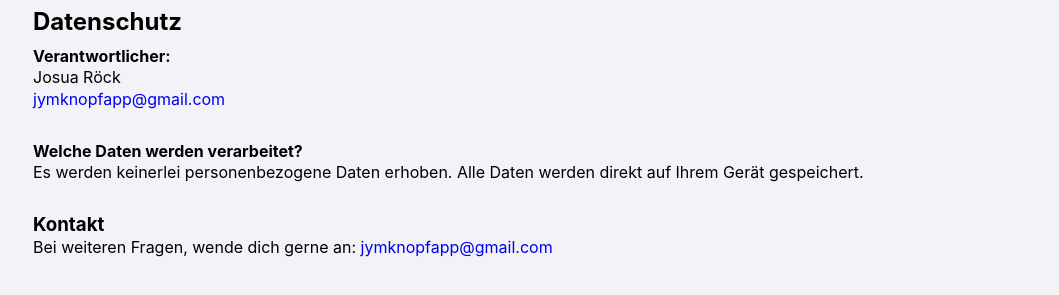
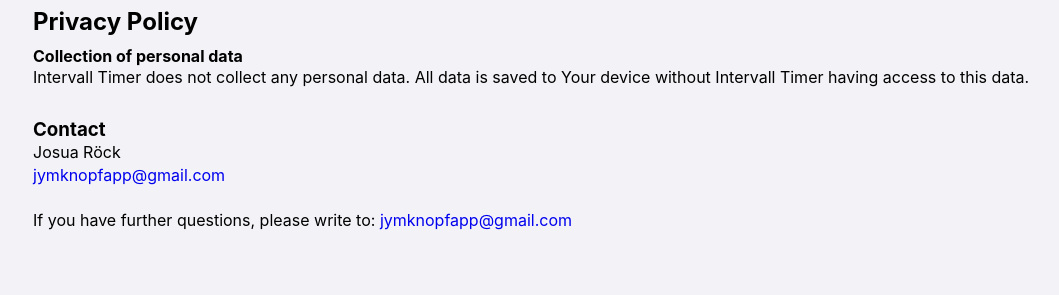
Before and after one commit to josuaroeck/jymknopf-web, a plain HTML site: page intervall-timer-privacy.html in a window 1280 px wide. Shown: the part 123-418 px from the top of the page, without its empty margins (17-1076 px from the left). Drawn offline with Linux system fonts and the light colour scheme.

Commit message:
add privacy for intervall timer

```diff
--- a/intervall-timer-privacy.html
+++ b/intervall-timer-privacy.html
@@ -30,29 +30,29 @@
         <div class="wrapper">
 
             <div class='body body--leading u-padding_10'>
-                <h2>Datenschutz</h2>
+                <h2>Privacy Policy</h2>
 
                 <div class="section">
-                    <h4>Verantwortlicher:</h4>
+                    <h4>Collection of personal data</h4>
+                    <p>
+                        Intervall Timer does not collect any personal data. All data is saved to Your device without
+                        Intervall Timer having access to this data.
+                    </p>
+                </div>
+
+                <div class='section'>
+                    <h3>Contact</h3>
 
                     <p>
                         Josua Röck
                         <br>
                         <a href="mailto:jymknopfapp@gmail.com">jymknopfapp@gmail.com</a>
+                        <br>
                     </p>
-                </div>
 
-                <div class="section">
-                    <h4>Welche Daten werden verarbeitet?</h4>
-                    <p>
-                        Es werden keinerlei personenbezogene Daten erhoben. Alle Daten werden direkt auf Ihrem Gerät
-                        gespeichert.
-                    </p>
-                </div>
+                    <p><br></p>
 
-                <div class='section'>
-                    <h3>Kontakt</h3>
-                    <p>Bei weiteren Fragen, wende dich gerne an: <a
+                    <p>If you have further questions, please write to: <a
                             href="mailto:jymknopfapp@gmail.com">jymknopfapp@gmail.com</a>
                     </p>
                 </div>
```
